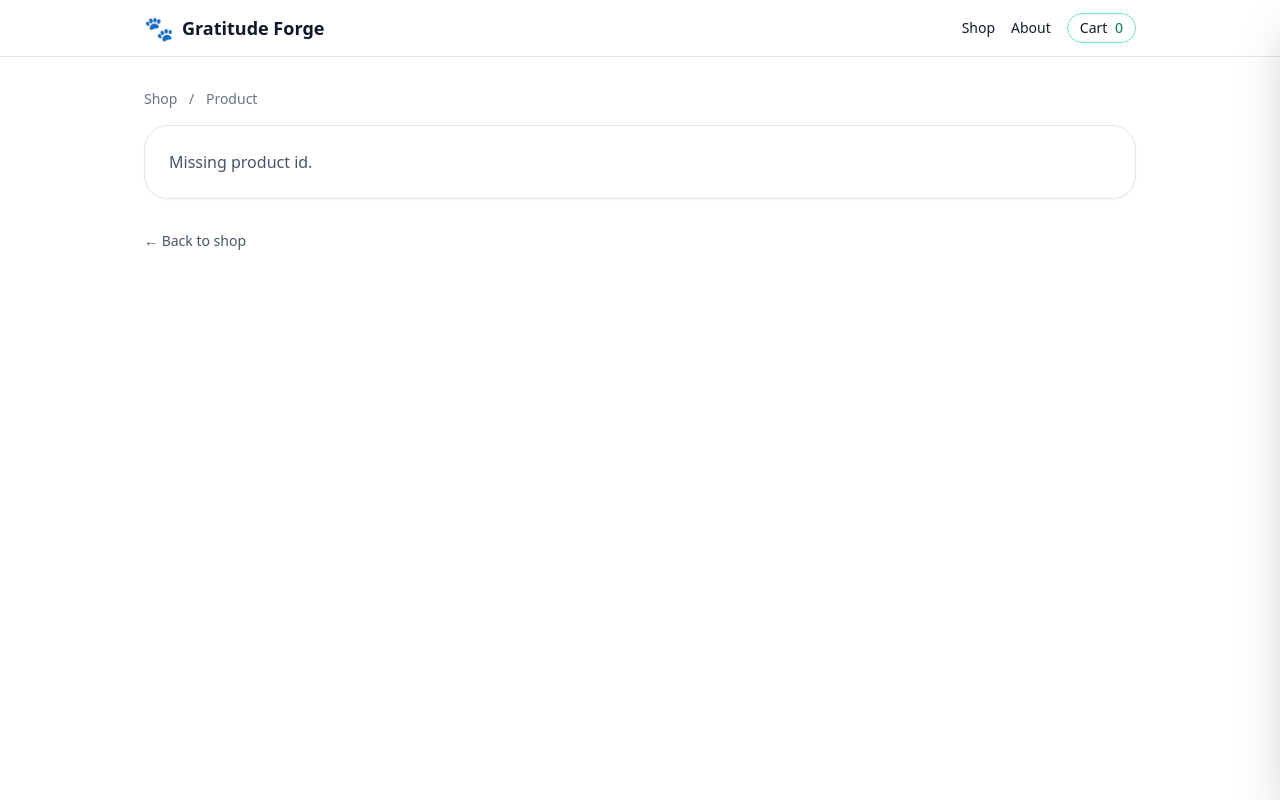
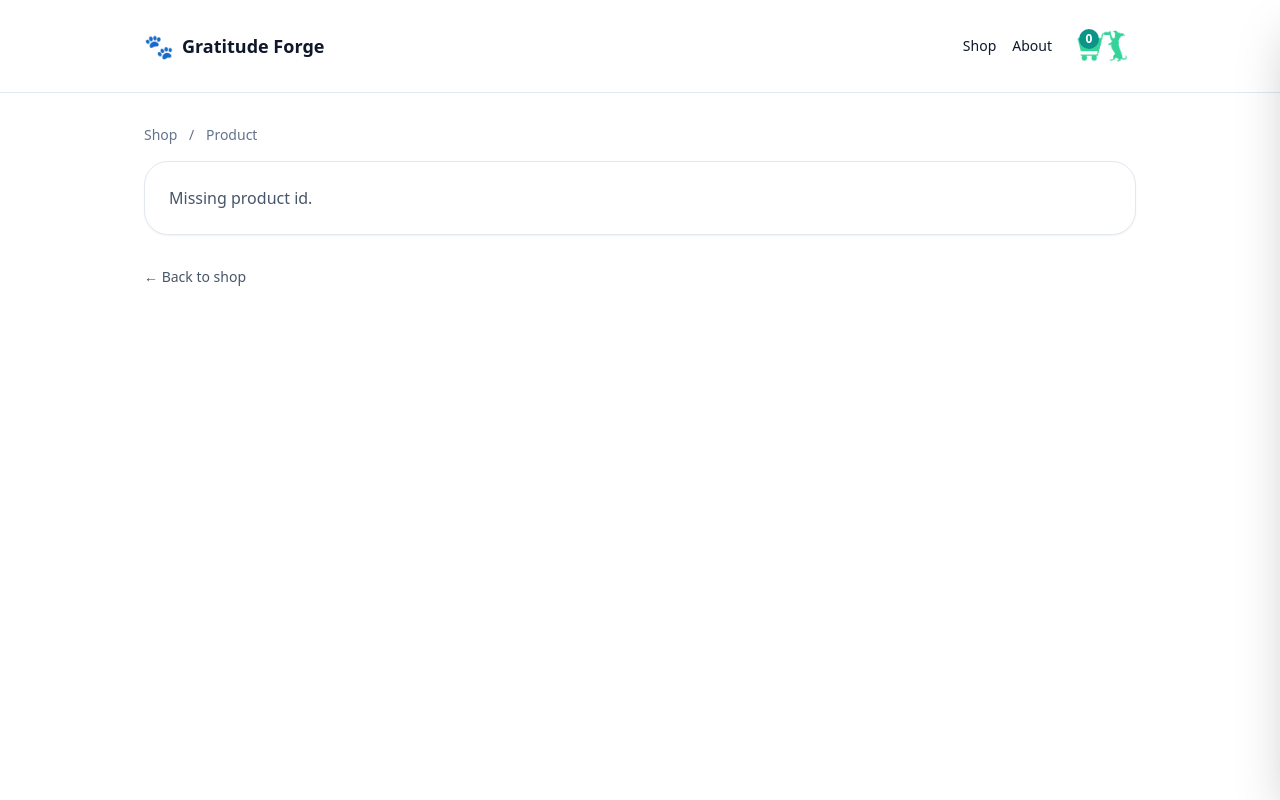
Before and after one commit to DaveKeiser/dog-bandana-site, a website: page product.html in a window 1280 px wide. Drawn offline with nearby package versions, Linux system fonts and the light colour scheme.

Commit message:
added dog pushg cart badge feature

```diff
--- a/product.html
+++ b/product.html
@@ -20,13 +20,28 @@
       <nav class="text-sm flex gap-4 items-center">
         <a href="index.html#products" class="hover:text-emerald-700">Shop</a>
         <a href="index.html#about" class="hover:text-emerald-700">About</a>
-        <button
-          id="cartButton"
-          class="relative px-3 py-1 rounded-full border border-emerald-300 hover:bg-emerald-50"
-          type="button"
-        >
-          Cart <span id="cartCount" class="ml-1 text-emerald-700">0</span>
-        </button>
+        <button id="cartButton" type="button"
+  class="inline-flex items-center justify-center rounded-full hover:bg-teal-50 px-2 py-2"
+  aria-label="Open cart"
+>
+  <span class="relative inline-block">
+    <img
+      src="public/images/cart-dog.png"
+      alt=""
+      class="w-[52px] h-[52px] object-contain"
+      draggable="false"
+    />
+
+    <span
+      id="cartCount"
+      class="absolute top-[9px] left-[3px] min-w-5 h-5 px-1 rounded-full bg-teal-600 text-white text-xs font-semibold flex items-center justify-center"
+    >
+      0
+    </span>
+  </span>
+</button>
+
+
       </nav>
     </div>
   </header>
```
Also changed, not shown: index.html (+22 -7 lines), public/images/abominable5.jpg (deleted), public/images/cart idea.jpg (added), public/images/cart-dog.png (added), public/images/cart-dog2.png (added), public/images/cart-dog3.png (added), public/images/redeye1.jpg (deleted), public/images/redeye2.jpg (deleted), public/images/redeye3.jpg (deleted), public/images/redeye4.jpg (deleted).
